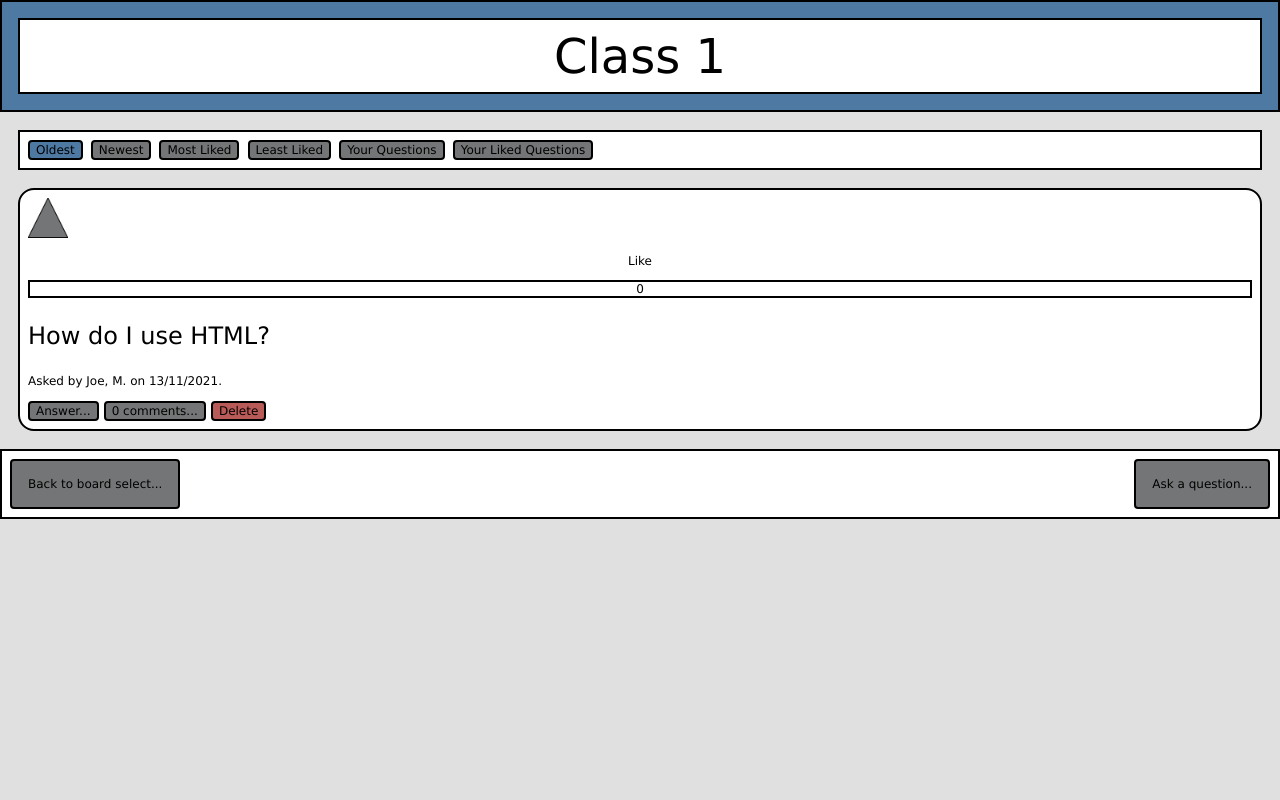
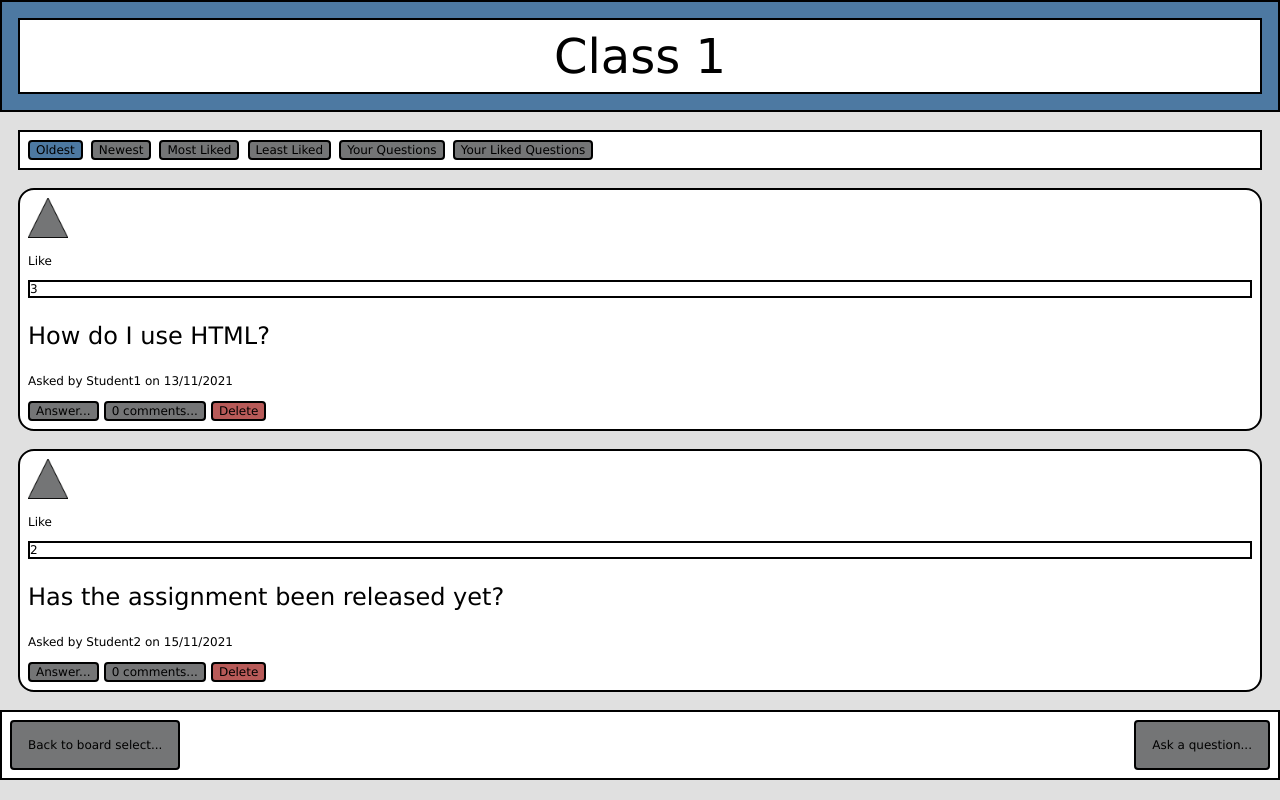
Before and after one commit to u1942789/WMGTSS_u1942789, a Flask app: page /1 in a window 1280 px wide. Run offline with Flask 2, Linux system fonts and the light colour scheme.

Commit message:
Passed questions are filtered so that only questions related to the selected Q&A board are passed.

```diff
--- a/main.py
+++ b/main.py
@@ -22,8 +22,12 @@ class Question:
         self.asker = asker
         self.date = date
         self.answer = answer
+
         self.likes = likes
+        self.number_of_likes = len(self.likes)
+
         self.comments = comments
+        self.number_of_comments = len(comments)
 
 
 questions = [Question(1, 1, "How do I use HTML?", "Student1", "13/11/2021", "This is the answer on how to use HTML.",
@@ -64,8 +68,13 @@ def qanda_board_select():
 def qanda_board(qanda_board_id):
     for q in qanda_boards:
         if q.qanda_board_id == qanda_board_id:
-            # Pass the chosen Q&A board as well as the list of all questions.
-            return render_template("qanda_board_template.html", qanda_board=q, questions=questions)
+            valid_questions = []
+            # Only pass questions that relate to the selected Q&A board.
+            for question in questions:
+                if question.qanda_board_id == qanda_board_id:
+                    valid_questions.append(question)
+            # Pass the chosen Q&A board as well as the list of all valid questions.
+            return render_template("qanda_board_template.html", qanda_board=q, questions=valid_questions)
     # If the passed ID is not found as a board, then redirect to "default", which will redirect to the "login" page.
     return redirect(url_for("default"))
 
--- a/static/styles/qanda_board_style.css
+++ b/static/styles/qanda_board_style.css
@@ -81,7 +81,7 @@ body {
 .like_paragraph {
     font-size: 12px;
 
-    text-align: center;
+    /* text-align: center; */
 }
 
 .like_counter {
@@ -90,7 +90,7 @@ body {
 
     font-size: 12px;
 
-    text-align: center;
+    /* text-align: center; */
 }
 
 .question_name {
--- a/templates/qanda_board_template.html
+++ b/templates/qanda_board_template.html
@@ -24,16 +24,18 @@
 </div>
 
 <!-- Question List -->
+{% for question in questions %}
 <div class="question_div">
     <input class="like_button" type="image" src="{{ url_for('static',filename='resources/unliked_triangle.png') }}" width="40" height="40"/>
     <p class="like_paragraph">Like</p>
-    <p class="like_counter">0</p>
-    <p class="question_name">How do I use HTML?</p>
-    <p class="asker">Asked by Joe, M. on 13/11/2021.</p>
+    <p class="like_counter"> {{ question.number_of_likes }} </p>
+    <p class="question_name"> {{ question.name }} </p>
+    <p class="asker"> Asked by {{ question.asker }} on {{question.date}} </p>
     <button class="answer_button">Answer...</button>
     <button class="comment_button">0 comments...</button>
     <button class="delete_button">Delete</button>
 </div>
+{% endfor %}
 
 <div class="footer">
     <button type="submit" class="ask_button">Ask a question...</button>
```
